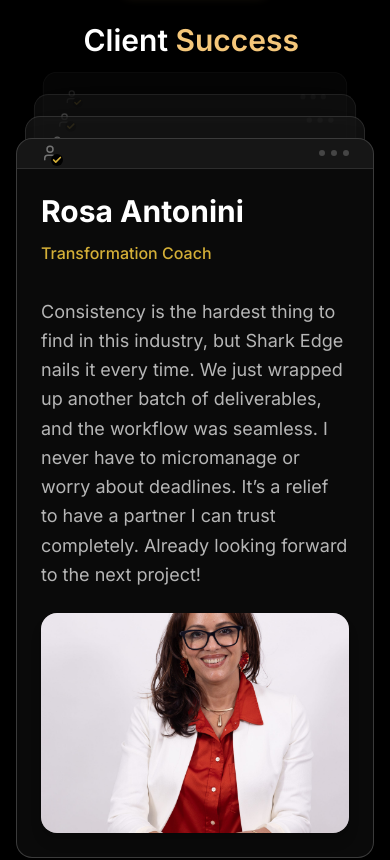
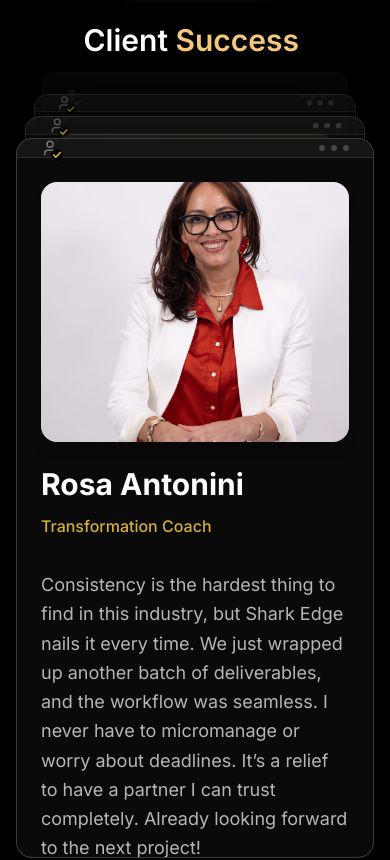
Before and after one commit to SrijaVuppala295/SHARKEDGEMEDIA, a Next.js app: page / in a window 390 px wide. Shown: the part 4056-4916 px from the top of the page. Built offline with nearby package versions, Linux system fonts and the light colour scheme.

Commit message:
fix: Improve mobile responsiveness for Testimonials (Image on top, taller height)

```diff
--- a/components/sections/testimonials.tsx
+++ b/components/sections/testimonials.tsx
@@ -157,7 +157,7 @@ export function TestimonialsSection() {
                       </div>
                     </div>
 
-                    <div className="flex flex-col md:flex-row flex-1 items-center p-6 md:p-8 gap-6 md:gap-8">
+                    <div className="flex flex-col-reverse md:flex-row flex-1 items-center p-6 md:p-8 gap-6 md:gap-8">
                       {/* TEXT */}
                       <div className="flex-1 flex flex-col justify-center relative">
 
@@ -207,7 +207,7 @@ export function TestimonialsSection() {
 function TestimonialImage({ t }: { t: Testimonial }) {
   return (
     <figure
-      className={`relative w-full md:w-[360px] h-[220px] md:h-[320px] rounded-2xl shrink-0 transition-colors duration-300 bg-white/5 ${(t.id === 1 || t.id === 2) ? "bg-black/20" : ""}`}
+      className={`relative w-full md:w-[360px] h-[260px] md:h-[320px] rounded-2xl shrink-0 transition-colors duration-300 bg-white/5 ${(t.id === 1 || t.id === 2) ? "bg-black/20" : ""}`}
     >
       <div
         className="w-full h-full rounded-2xl overflow-hidden border border-white/20 shadow-lg"
```
